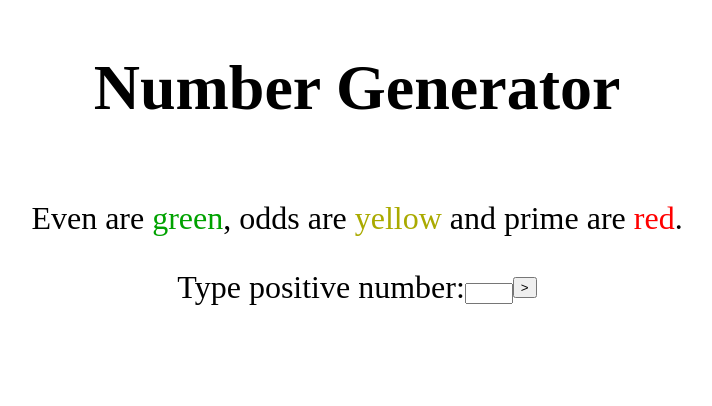
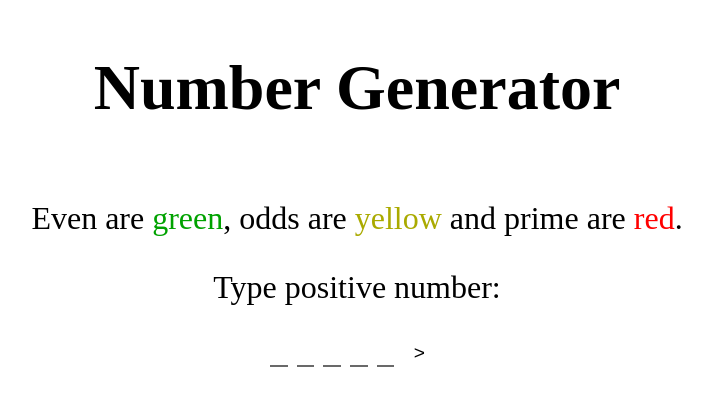
Before and after one commit to karolfaltyn/number-analyzer, a React (Create React App) app: page / in a window 1280 px wide. Shown: the top 406 px of the page, without its empty margins (283-995 px from the left). Built offline with nearby package versions, Linux system fonts and the light colour scheme.

Commit message:
styled button & input

```diff
--- a/public/index.html
+++ b/public/index.html
@@ -4,6 +4,7 @@
 <head>
   <meta charset="UTF-8">
   <meta name="viewport" content="width=device-width, initial-scale=1.0">
+  <link rel="icon" href="../src/assets/images/icon.png" type="image/x-icon">
 
   <title>Number Generator</title>
 </head>
--- a/src/App.jsx
+++ b/src/App.js
@@ -1,7 +1,6 @@
 import { useState } from "react";
 import { Header } from "./parts/Header";
 import { BoxGenerator } from "./components/BoxGenerator/BoxGenerator";
-// import { Footer } from "./parts/Footer/Footer";
 
 export const App = () => {
   // State to manage the user's input for the number of boxes
@@ -18,8 +17,9 @@ export const App = () => {
   // Function to generate numbers based on user input
   const generateNumbers = () => {
     const parsedInput = parseInt(userInput);
-
-    //FIXME: SET MAX NUMBER
+    if (parsedInput > 9999) {
+      alert("Number is to large! Max 4 digits")
+    }
     if (!isNaN(parsedInput) && parsedInput > 0) {
       const numbersArray = Array.from(
         { length: parsedInput },
@@ -37,19 +37,22 @@ export const App = () => {
       <main>
         <div className="user-data">
           <label>
-            Type positive number:
+            Type positive number: <br />
             <input
               type="number"
               min={1}
+              max={9999}
+              placeholder=""
               value={userInput}
               onChange={(evt) => handleInputChange(evt.target.value)}
             />
+            <button onClick={generateNumbers} className="btn">
+              &#62;
+            </button>
           </label>
-          <button onClick={generateNumbers}>&#62;</button>
         </div>
         <BoxGenerator numbers={numbers} />
-      </main>
-      {/* <Footer /> */}
+      </main >
     </>
   );
 };
--- a/src/assets/style/Header.css
+++ b/src/assets/style/Header.css
@@ -16,3 +16,45 @@ header {
 #red {
   color: red;
 }
+
+.user-data {
+  display: flex;
+  align-items: center;
+  justify-content: center;
+  font-size: clamp(0.5rem, 5vh, 2rem);
+  text-align: center;
+}
+
+input {
+  width: 5vh;
+}
+
+input {
+  margin: 1.5rem auto;
+  border: none;
+  padding: 0;
+  width: 7ch;
+  background: repeating-linear-gradient(
+      90deg,
+      dimgrey 0,
+      dimgrey 1ch,
+      transparent 0,
+      transparent 1.5ch
+    )
+    0 100%/ 10ch 2px no-repeat;
+  letter-spacing: 0.5ch;
+  font-size: 2rem;
+}
+input:focus {
+  outline: none;
+  color: dodgerblue;
+}
+
+.btn {
+  cursor: pointer;
+  outline: none;
+  border: none;
+  background-color: #ffffff;
+  padding: 0.3rem 1.2rem;
+  font-size: 1.2rem;
+}
--- a/src/assets/style/index.css
+++ /dev/null
@@ -1,16 +0,0 @@
-.user-data {
-  display: flex;
-  align-items: center;
-  justify-content: center;
-  font-size: clamp(0.5rem, 5vh, 2rem);
-  text-align: center;
-}
-
-/* TODO: ADD STYLE FOR INPUT AND BUTTON*/
-input {
-  width: 5vh;
-}
-
-/* button{
-
-} */
--- /dev/null
+++ b/src/index.js
@@ -0,0 +1,10 @@
+import React from "react";
+import ReactDOM from "react-dom/client";
+import { App } from "./App";
+
+const root = ReactDOM.createRoot(document.getElementById("root"));
+root.render(
+  <React.StrictMode>
+    <App />
+  </React.StrictMode>
+);
--- a/src/index.jsx
+++ /dev/null
@@ -1,7 +0,0 @@
-import React from "react";
-import ReactDOM from "react-dom";
-import { App } from "./App";
-
-//FIXME: CHANGE RENDER METHOD TO createRoot (REACT 18)
-const rootElement = document.getElementById("root");
-ReactDOM.render(<App />, rootElement);
--- a/src/parts/Header.jsx
+++ b/src/parts/Header.jsx
@@ -1,4 +1,3 @@
-import "../assets/style/index.css";
 import "../assets/style/Header.css";
 
 export const Header = () => (
```
Also changed, not shown: src/assets/images/icon.png (added).
